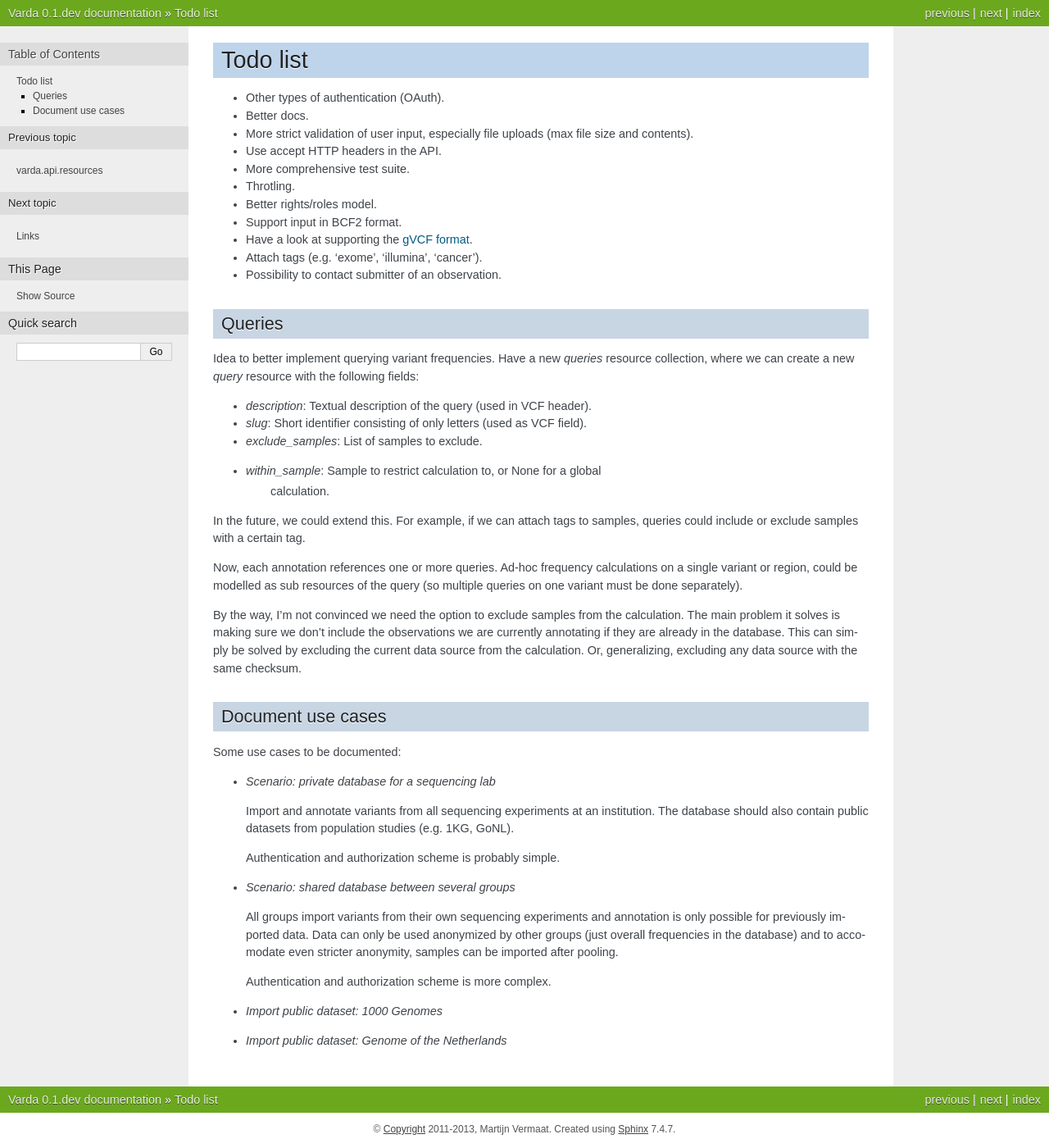
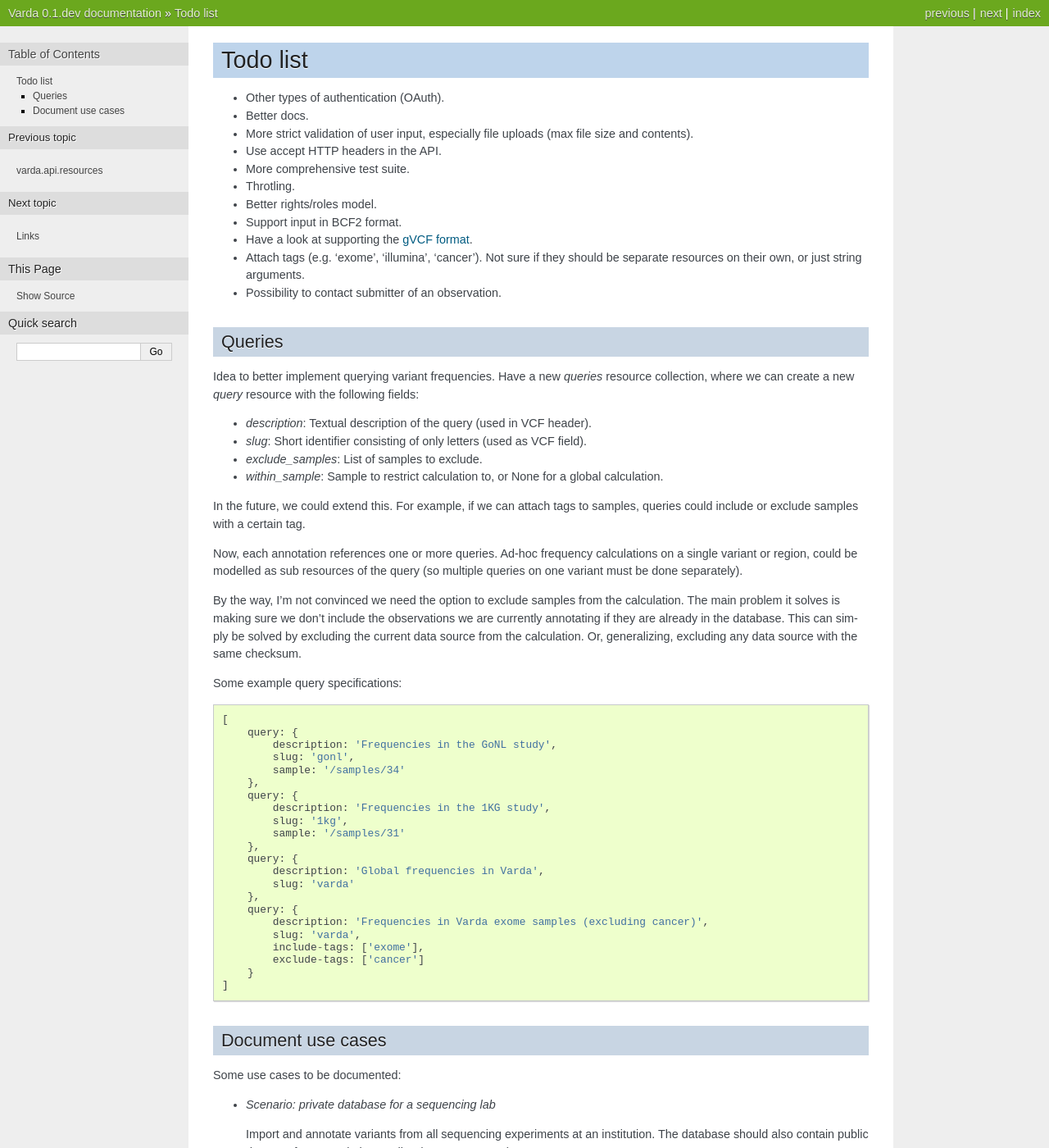
Before and after one commit to varda/varda, a Sphinx documentation site: the page built from doc/todo.rst, in a window 1280 px wide and 1400 px high. Shown: the whole window at 82% size. Built offline with Sphinx 7.4.7, drawn with Linux system fonts in a browser that asks for light colours; pages that are not in the unit, such as notebooks, are missing from menus.

Commit message:
Todo notes

```diff
--- a/doc/todo.rst
+++ b/doc/todo.rst
@@ -11,7 +11,8 @@ Todo list
 * Better rights/roles model.
 * Support input in BCF2 format.
 * Have a look at supporting the `gVCF format <https://sites.google.com/site/gvcftools/)>`_.
-* Attach tags (e.g. 'exome', 'illumina', 'cancer').
+* Attach tags (e.g. 'exome', 'illumina', 'cancer'). Not sure if they should be
+  separate resources on their own, or just string arguments.
 * Possibility to contact submitter of an observation.
 
 
@@ -26,7 +27,7 @@ following fields:
 - `slug`: Short identifier consisting of only letters (used as VCF field).
 - `exclude_samples`: List of samples to exclude.
 - `within_sample`: Sample to restrict calculation to, or None for a global
-    calculation.
+  calculation.
 
 In the future, we could extend this. For example, if we can attach tags to
 samples, queries could include or exclude samples with a certain tag.
@@ -42,6 +43,31 @@ the observations we are currently annotating if they are already in the
 database. This can simply be solved by excluding the current data source
 from the calculation. Or, generalizing, excluding any data source with the
 same checksum.
+
+Some example query specifications::
+
+    [
+        query: {
+            description: 'Frequencies in the GoNL study',
+            slug: 'gonl',
+            sample: '/samples/34'
+        },
+        query: {
+            description: 'Frequencies in the 1KG study',
+            slug: '1kg',
+            sample: '/samples/31'
+        },
+        query: {
+            description: 'Global frequencies in Varda',
+            slug: 'varda'
+        },
+        query: {
+            description: 'Frequencies in Varda exome samples (excluding cancer)',
+            slug: 'varda',
+            include-tags: ['exome'],
+            exclude-tags: ['cancer']
+        }
+    ]
 
 
 Document use cases
```
